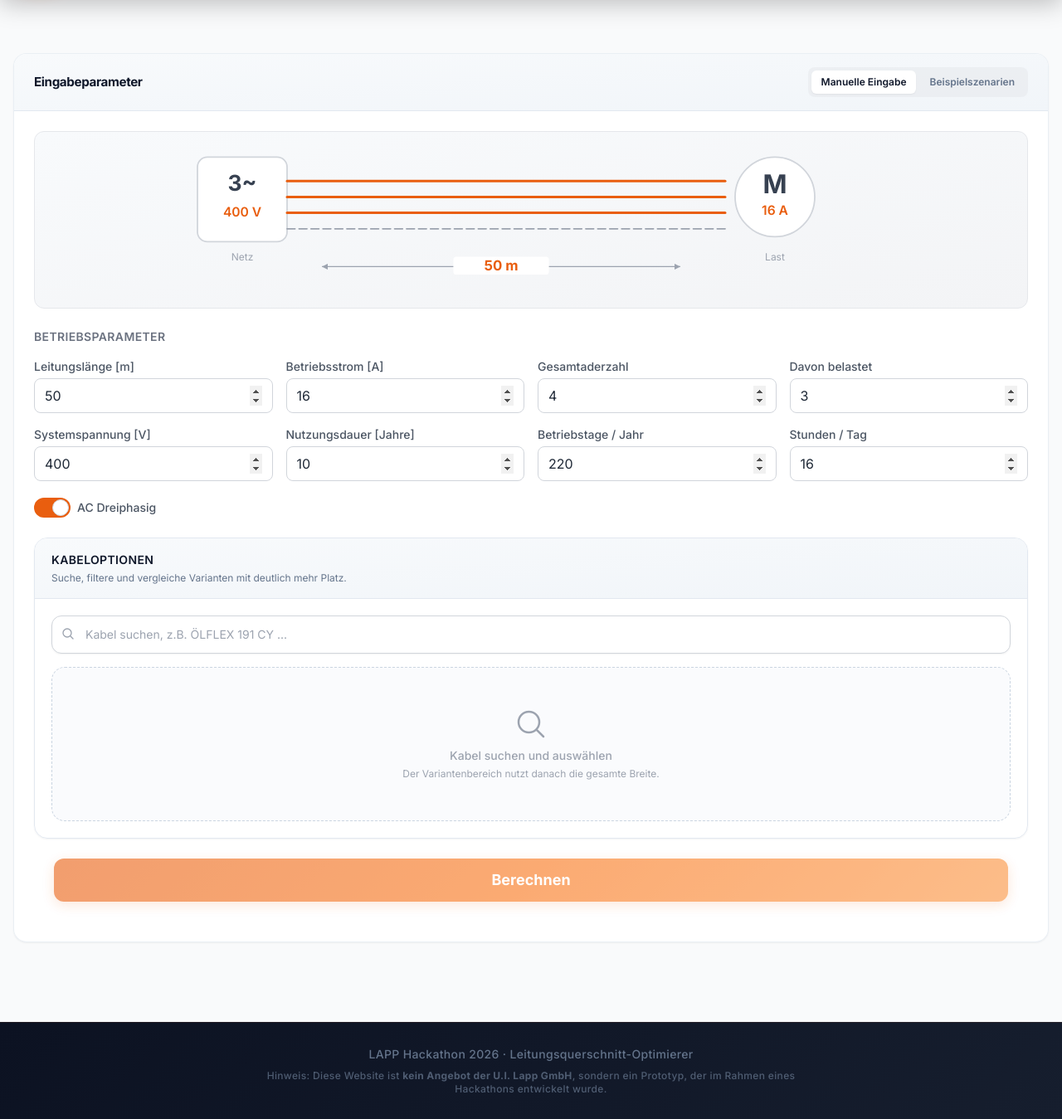
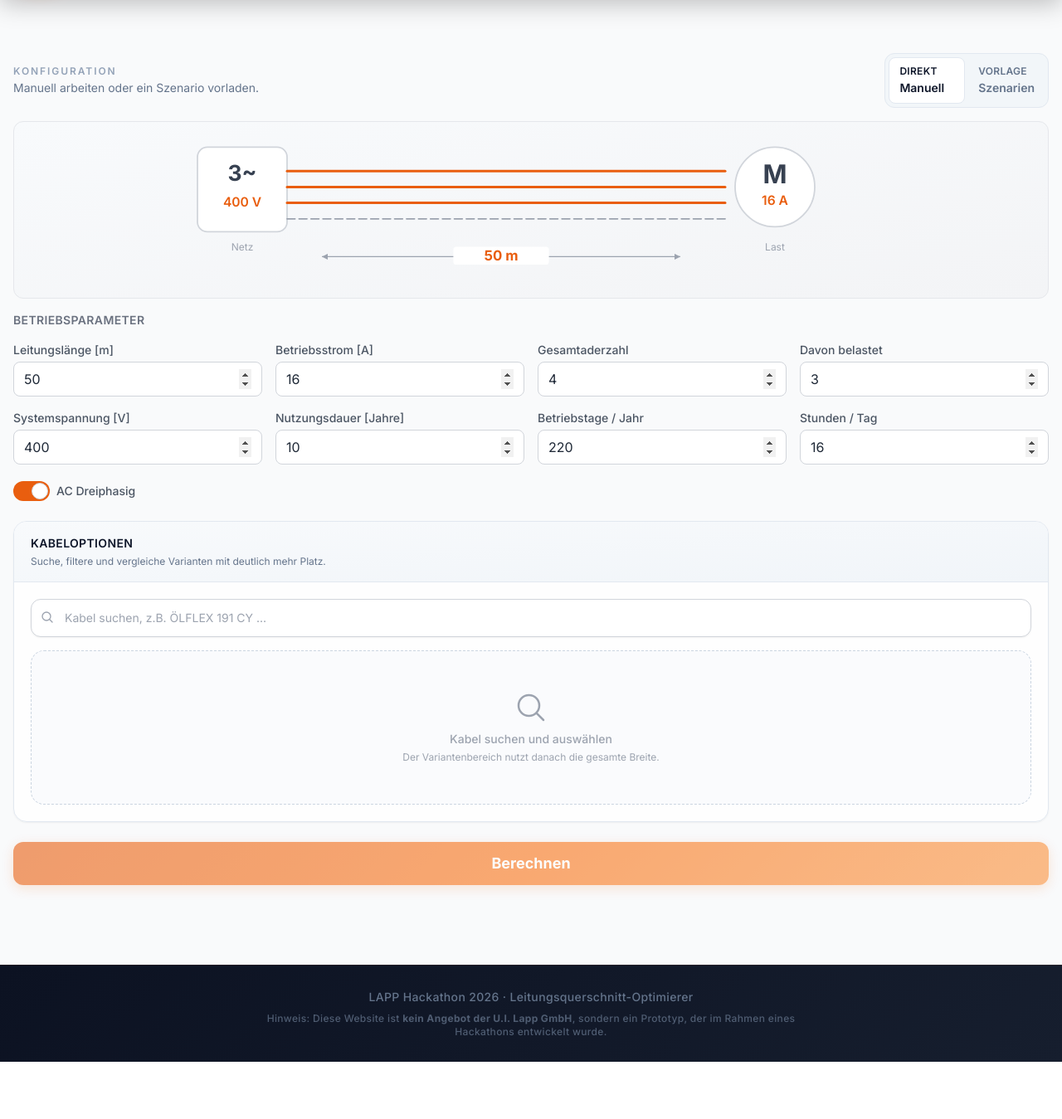
Before and after one commit to SaschaRoelofs/lapp_hack, a FastAPI app: page /optimizer in a window 1280 px wide. Shown: the part 81-1430 px from the top of the page at 83% size. After the commit the page ends 1361 px from the top, so only its background shows below. Run offline with FastAPI, Linux system fonts and the light colour scheme; some libraries are stand-ins or nearby versions.

Commit message:
refactor: enhance input section and scenario selection UI for better usability

```diff
--- a/templates/optimizer.html
+++ b/templates/optimizer.html
@@ -82,29 +82,89 @@
     </div>
 
     <!-- Input Section -->
-    <section class="no-print bg-white/90 backdrop-blur-sm border border-slate-200/70 rounded-2xl shadow-sm overflow-hidden">
-      <div class="bg-gradient-to-br from-slate-50 to-slate-100 border-b border-slate-200 px-4 sm:px-6 py-4 flex flex-col sm:flex-row sm:items-center justify-between gap-4">
-        <h2 class="text-[0.95rem] font-bold text-slate-900 tracking-tight">Eingabeparameter</h2>
-        <div class="flex items-center gap-1 bg-gray-200/50 p-1 rounded-lg">
-          <button @click="inputMode = 'manual'" :class="inputMode === 'manual' ? 'bg-white text-slate-900 shadow-sm' : 'text-slate-500 hover:text-slate-700'" class="px-3 py-1.5 text-xs font-semibold rounded-md transition-all">Manuelle Eingabe</button>
-          <button @click="inputMode = 'scenario'" :class="inputMode === 'scenario' ? 'bg-white text-slate-900 shadow-sm' : 'text-slate-500 hover:text-slate-700'" class="px-3 py-1.5 text-xs font-semibold rounded-md transition-all">Beispielszenarien</button>
+    <section class="no-print space-y-4">
+      <div class="flex flex-col sm:flex-row sm:items-center justify-between gap-2">
+        <div>
+          <div class="text-xs font-semibold uppercase tracking-[0.16em] text-slate-400">Konfiguration</div>
+          <div class="text-sm text-slate-500 mt-0.5">Manuell arbeiten oder ein Szenario vorladen.</div>
+        </div>
+        <div class="grid grid-cols-2 gap-1 bg-slate-100/80 border border-slate-200 p-1 rounded-xl max-w-md w-full sm:w-auto">
+          <button @click="inputMode = 'manual'" :class="inputMode === 'manual' ? 'bg-white text-slate-900 border border-slate-200' : 'text-slate-500 hover:text-slate-700 hover:bg-white/70'" class="px-3 py-2 text-left rounded-lg transition-all">
+            <span class="block text-xs font-semibold uppercase tracking-wide">Direkt</span>
+            <span class="block text-sm font-semibold mt-0.5">Manuell</span>
+          </button>
+          <button @click="inputMode = 'scenario'" :class="inputMode === 'scenario' ? 'bg-white text-slate-900 border border-slate-200' : 'text-slate-500 hover:text-slate-700 hover:bg-white/70'" class="px-3 py-2 text-left rounded-lg transition-all">
+            <span class="block text-xs font-semibold uppercase tracking-wide">Vorlage</span>
+            <span class="block text-sm font-semibold mt-0.5">Szenarien</span>
+          </button>
         </div>
       </div>
 
       <!-- Scenario Selector -->
-      <div x-show="inputMode === 'scenario'" x-collapse class="px-4 sm:px-6 py-4 bg-blue-50/50 border-b border-slate-200">
-        <label class="block text-sm font-medium text-gray-700 mb-2">Beispielszenario auswählen</label>
-        <select x-model="selectedScenarioId" @change="applyScenario()" class="w-full sm:w-2/3 border border-gray-300 rounded-lg px-3 py-2 text-sm focus:ring-2 focus:ring-lapp-600 focus:border-lapp-600 outline-none bg-white">
-          <option value="">-- Bitte wählen --</option>
-          <template x-for="sc in scenarios" :key="sc.scenario_id">
-            <option :value="sc.scenario_id" x-text="sc.scenario_name + ' (' + sc.customer_context + ')'"></option>
-          </template>
-        </select>
-        <p x-show="currentScenario" class="mt-2 text-sm text-gray-600 italic" x-text="currentScenario?.description"></p>
+      <div x-show="inputMode === 'scenario'" x-collapse class="rounded-xl border border-slate-200 bg-slate-50/70 overflow-hidden">
+        <div class="px-4 sm:px-5 py-3 border-b border-slate-200 flex flex-col lg:flex-row lg:items-center justify-between gap-2">
+          <div>
+            <div class="text-xs font-semibold uppercase tracking-[0.16em] text-slate-400">Beispielszenarien</div>
+            <div class="text-sm text-slate-500 mt-0.5">Vorbereitete Einsatzfaelle fuer einen schnellen Start.</div>
+          </div>
+          <div class="text-xs text-slate-500 bg-white border border-slate-200 rounded-full px-2.5 py-1 self-start lg:self-auto">
+            <span class="font-semibold text-slate-800" x-text="scenarios.length"></span> Szenarien verfuegbar
+          </div>
+        </div>
+        <div class="p-4 sm:p-5 grid grid-cols-1 xl:grid-cols-[minmax(0,0.9fr)_minmax(280px,1.1fr)] gap-3 items-start">
+          <div>
+            <label class="block text-sm font-medium text-slate-700 mb-2">Szenario auswählen</label>
+            <div class="relative">
+              <select x-model="selectedScenarioId" @change="applyScenario()" class="w-full appearance-none border border-slate-300 rounded-lg px-4 py-2.5 pr-10 text-sm focus:ring-2 focus:ring-lapp-600 focus:border-lapp-600 outline-none bg-white">
+                <option value="">-- Bitte wählen --</option>
+                <template x-for="sc in scenarios" :key="sc.scenario_id">
+                  <option :value="sc.scenario_id" x-text="sc.scenario_name + ' (' + sc.customer_context + ')' "></option>
+                </template>
+              </select>
+              <svg class="absolute right-3 top-3 w-4 h-4 text-slate-400 pointer-events-none" fill="none" stroke="currentColor" stroke-width="2" viewBox="0 0 24 24"><path stroke-linecap="round" stroke-linejoin="round" d="M19 9l-7 7-7-7"/></svg>
+            </div>
+          </div>
+          <div class="rounded-xl border border-slate-200 bg-white px-4 py-3 min-h-[8.5rem]">
+            <template x-if="currentScenario">
+              <div>
+                <div class="flex flex-wrap items-center gap-2 mb-2">
+                  <span class="inline-flex items-center rounded-full bg-slate-50 border border-slate-200 px-2 py-1 text-[11px] font-semibold text-slate-700" x-text="currentScenario.customer_context"></span>
+                  <span class="inline-flex items-center rounded-full bg-white border border-slate-200 px-2 py-1 text-[11px] text-slate-600" x-text="currentScenario.cable_type"></span>
+                </div>
+                <div class="text-sm font-semibold text-slate-900" x-text="currentScenario.scenario_name"></div>
+                <div class="text-sm text-slate-600 mt-1.5 leading-6" x-text="currentScenario.description"></div>
+                <div class="grid grid-cols-2 sm:grid-cols-4 gap-2 mt-4 text-xs">
+                  <div class="rounded-lg bg-slate-50 border border-slate-200 px-3 py-2">
+                    <div class="text-slate-400 uppercase tracking-wide">Laenge</div>
+                    <div class="text-slate-800 font-semibold mt-1" x-text="currentScenario.cable_length_m + ' m'"></div>
+                  </div>
+                  <div class="rounded-lg bg-slate-50 border border-slate-200 px-3 py-2">
+                    <div class="text-slate-400 uppercase tracking-wide">Strom</div>
+                    <div class="text-slate-800 font-semibold mt-1" x-text="currentScenario.current_a + ' A'"></div>
+                  </div>
+                  <div class="rounded-lg bg-slate-50 border border-slate-200 px-3 py-2">
+                    <div class="text-slate-400 uppercase tracking-wide">Spannung</div>
+                    <div class="text-slate-800 font-semibold mt-1" x-text="currentScenario.voltage_v + ' V'"></div>
+                  </div>
+                  <div class="rounded-lg bg-slate-50 border border-slate-200 px-3 py-2">
+                    <div class="text-slate-400 uppercase tracking-wide">Adern</div>
+                    <div class="text-slate-800 font-semibold mt-1" x-text="currentScenario.total_cores + ' / ' + currentScenario.cores_loaded"></div>
+                  </div>
+                </div>
+              </div>
+            </template>
+            <template x-if="!currentScenario">
+              <div class="h-full min-h-[7rem] flex flex-col justify-center text-slate-500">
+                <div class="text-sm font-semibold text-slate-700">Noch kein Szenario gewählt</div>
+                <div class="text-sm mt-1">Nach der Auswahl siehst du hier die Kurzbeschreibung und die wichtigsten Betriebsdaten.</div>
+              </div>
+            </template>
+          </div>
+        </div>
       </div>
 
       <!-- Schematic Diagram -->
-      <div class="px-4 sm:px-6 pt-6">
+      <div>
         <div class="bg-gradient-to-br from-slate-50 to-gray-100 rounded-xl border border-gray-200 p-4 overflow-x-auto">
           <svg viewBox="0 0 700 150" class="w-full mx-auto" style="min-width: 380px; max-height: 180px;" xmlns="http://www.w3.org/2000/svg">
             <defs>
@@ -132,11 +192,11 @@
         </div>
       </div>
 
-      <div class="p-4 sm:p-6 space-y-6">
+      <div class="space-y-6">
 
         <div>
           <h3 class="text-sm font-semibold text-gray-500 uppercase tracking-wide mb-4">Betriebsparameter</h3>
-          <div class="grid grid-cols-1 sm:grid-cols-2 xl:grid-cols-4 gap-4">
+          <div class="grid grid-cols-2 xl:grid-cols-4 gap-4">
             <div>
               <label class="block text-sm font-medium text-gray-600 mb-1">Leitungslänge [m]</label>
               <input type="number" x-model.number="params.length_m" step="1" min="1"
@@ -283,11 +343,35 @@
                   </div>
                   <div class="rounded-xl border border-slate-200 bg-white px-3 py-2">
                     <div class="text-[10px] uppercase tracking-wide text-slate-500 font-medium">Vorteile</div>
-                    <div class="text-xs text-slate-700 mt-2 leading-5" x-text="selectedProductInfo.benefits_label"></div>
+                    <div class="mt-2 min-h-[3.5rem]">
+                      <template x-if="selectedProductInfo.benefits.length > 0">
+                        <ul class="space-y-1.5 text-xs text-slate-700 leading-5">
+                          <template x-for="item in selectedProductInfo.benefits.slice(0, 3)" :key="item">
+                            <li class="flex items-start gap-2">
+                              <span class="text-lapp-600 font-bold mt-0.5">&#8250;</span>
+                              <span x-text="item"></span>
+                            </li>
+                          </template>
+                        </ul>
+                      </template>
+                      <div x-show="selectedProductInfo.benefits.length === 0" class="text-xs text-slate-400">Keine Angaben</div>
+                    </div>
                   </div>
                   <div class="rounded-xl border border-slate-200 bg-white px-3 py-2">
                     <div class="text-[10px] uppercase tracking-wide text-slate-500 font-medium">Einsatzbereich</div>
-                    <div class="text-xs text-slate-700 mt-2 leading-5" x-text="selectedProductInfo.applications_label"></div>
+                    <div class="mt-2 min-h-[3.5rem]">
+                      <template x-if="selectedProductInfo.applications.length > 0">
+                        <ul class="space-y-1.5 text-xs text-slate-700 leading-5">
+                          <template x-for="item in selectedProductInfo.applications.slice(0, 3)" :key="item">
+                            <li class="flex items-start gap-2">
+                              <span class="text-lapp-600 font-bold mt-0.5">&#8250;</span>
+                              <span x-text="item"></span>
+                            </li>
+                          </template>
+                        </ul>
+                      </template>
+                      <div x-show="selectedProductInfo.applications.length === 0" class="text-xs text-slate-400">Keine Angaben</div>
+                    </div>
                   </div>
                 </div>
               </div>
@@ -518,7 +602,7 @@
       </div>
 
       <!-- Calculate Button -->
-      <div class="px-4 sm:px-6 pb-4 sm:pb-6">
+      <div>
         <button @click="calculate()"
           class="w-full text-white font-bold py-3 px-8 rounded-xl text-lg transition-all duration-200 hover:-translate-y-0.5 active:translate-y-0 disabled:opacity-60 disabled:cursor-not-allowed" style="background:linear-gradient(135deg,#e95e0f,#f97316 50%,#fb923c);box-shadow:0 4px 15px rgba(233,94,15,0.25)"
           :disabled="loading || filteredOptions.length === 0" :class="{'opacity-60 cursor-not-allowed': loading || filteredOptions.length === 0}">
@@ -1109,8 +1193,8 @@
           url: '',
           certifications: [],
           characteristics: [],
-          benefits_label: '',
-          applications_label: '',
+          benefits: [],
+          applications: [],
         },
         optionsPage: 0,
         optionsPerPage: 10,
@@ -1137,8 +1221,8 @@
           const asList = (value) => Array.isArray(value) ? value.filter(Boolean) : [];
           const certifications = asList(product.certifications).slice(0, 3);
           const characteristics = asList(product.characteristics).slice(0, 3);
-          const benefits = asList(product.benefits);
-          const applications = asList(product.applications);
+          const benefits = asList(product.benefits).map(normalizeText).filter(Boolean);
+          const applications = asList(product.applications).map(normalizeText).filter(Boolean);
 
           return {
             description: normalizeText(product.description),
@@ -1148,8 +1232,8 @@
             url: product.canonical_url || product.url || '',
             certifications,
             characteristics,
-            benefits_label: benefits.length ? benefits.slice(0, 2).join(' • ') : 'Keine Angaben',
-            applications_label: applications.length ? applications.slice(0, 2).join(' • ') : 'Keine Angaben',
+            benefits,
+            applications,
           };
         },
 
```
